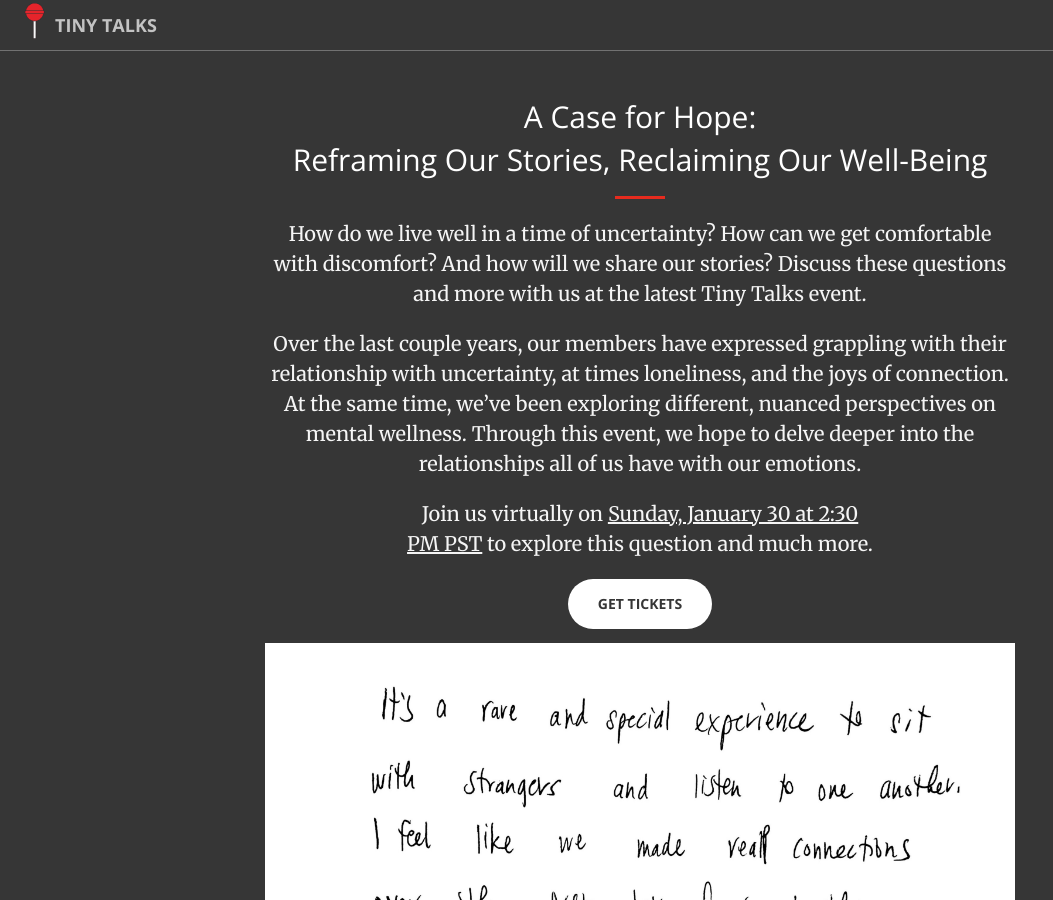
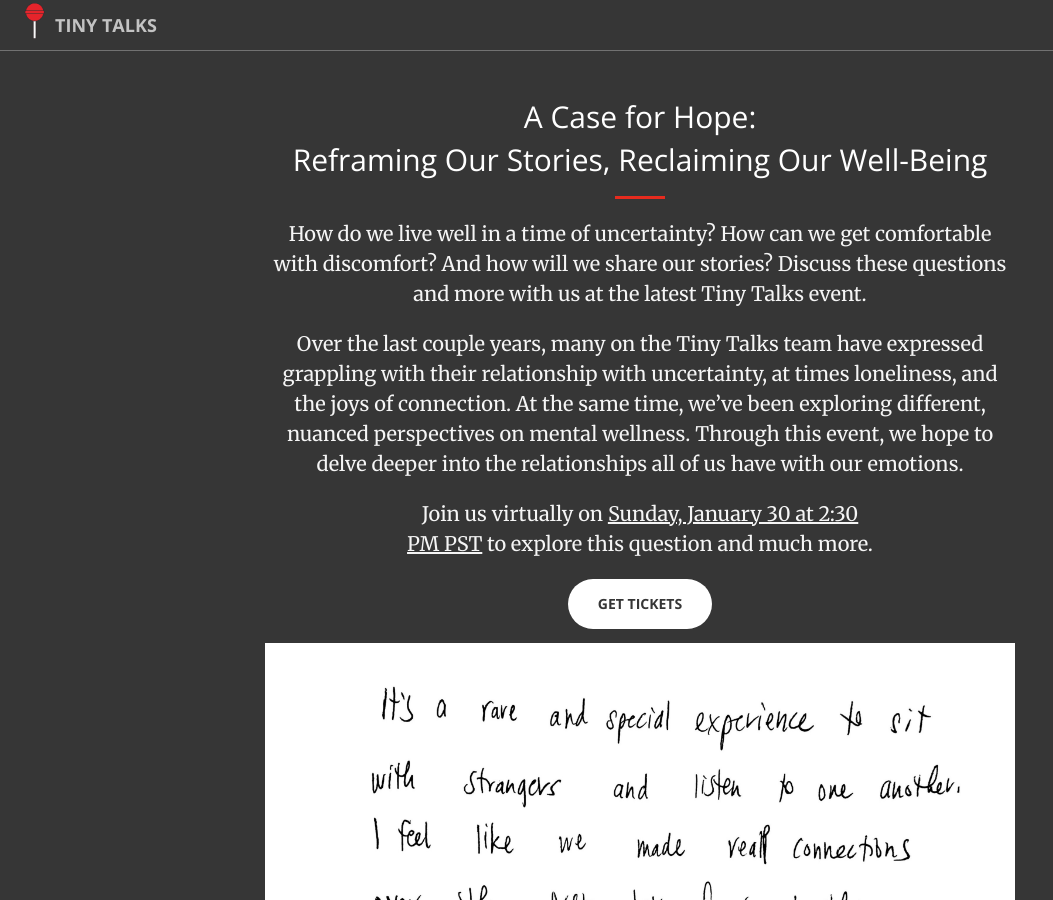
Before and after one commit to anrath/tinytalks.github.io, a Jekyll site: the page built from event.md, in a window 1280 px wide and 900 px high. Shown: the whole window, without its empty margins (0-1053 px from the left). Built offline with Jekyll 4.4.1, drawn with Linux system fonts in a browser that asks for light colours.

Commit message:
Update event-desc.html

```diff
--- a/_includes/event/event-desc.html
+++ b/_includes/event/event-desc.html
@@ -14,10 +14,7 @@
 
                 </p>
                 <p class="text-faded">
-                    Over the last couple years, our members have expressed grappling with their relationship with
-                    uncertainty, at times loneliness, and the joys of connection. At the same time, we’ve been exploring
-                    different, nuanced perspectives on mental wellness. Through this event, we hope to delve deeper into
-                    the relationships all of us have with our emotions.
+                    Over the last couple years, many on the Tiny Talks team have expressed grappling with their relationship with uncertainty, at times loneliness, and the joys of connection. At the same time, we’ve been exploring different, nuanced perspectives on mental wellness. Through this event, we hope to delve deeper into the relationships all of us have with our emotions.
                 </p>
 
                 <!-- <div class="col-lg-6 text-center">
```
